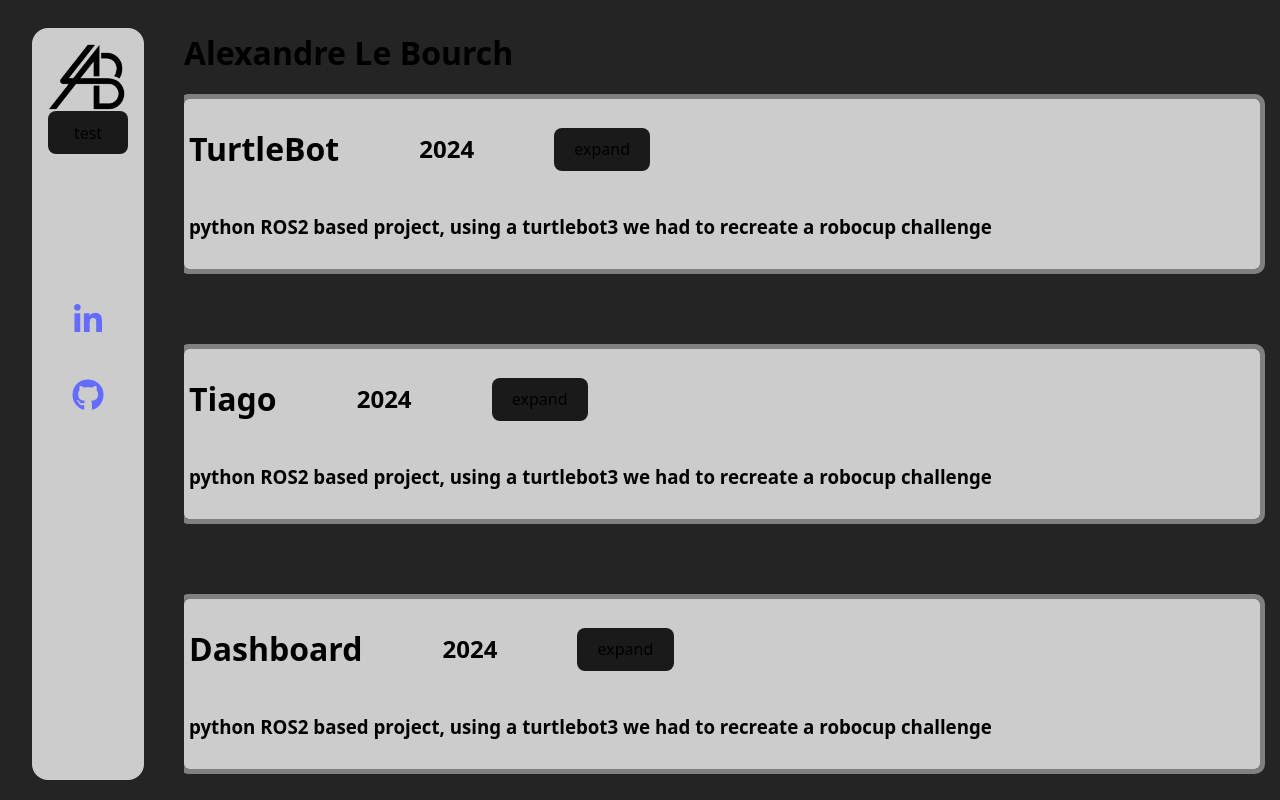
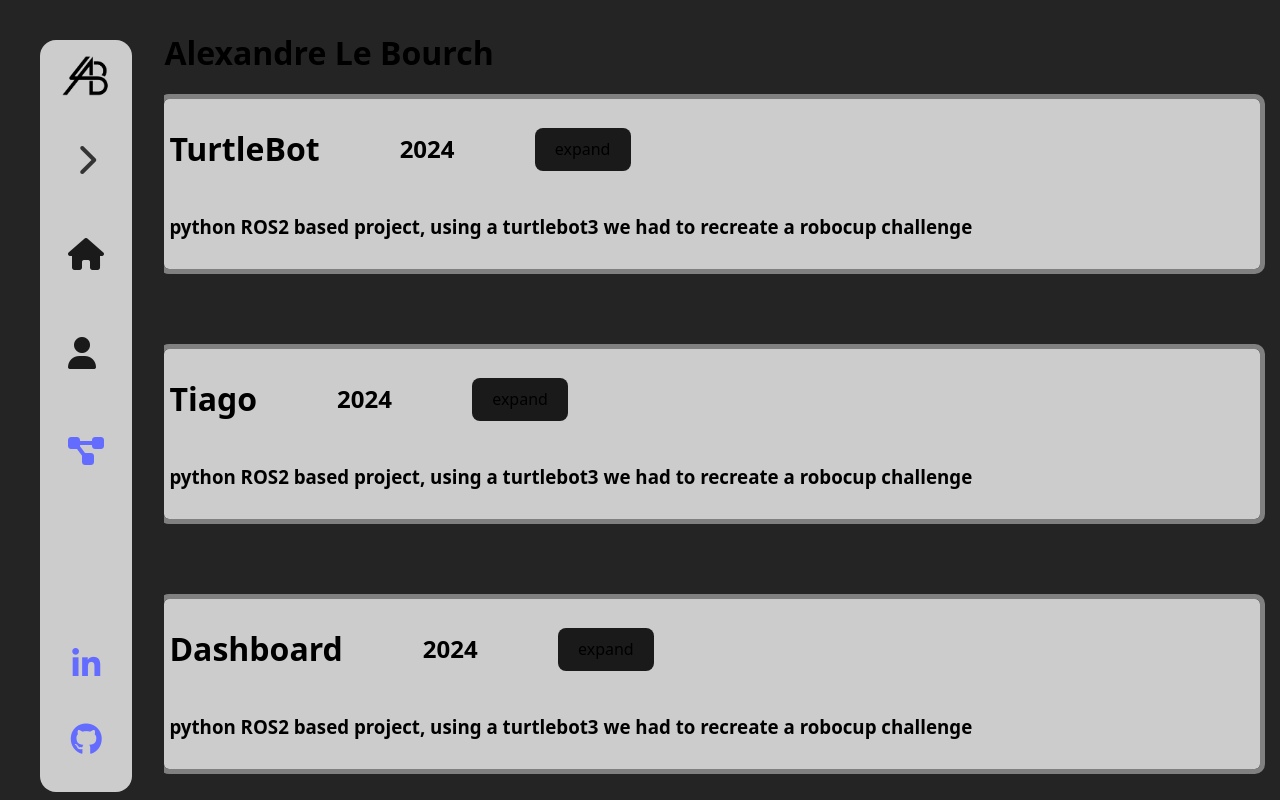
Before and after one commit to A-lebourch/portfolio, a Vue app: page /portfolio/projects in a window 1280 px wide. Built offline with nearby package versions, Linux system fonts and the light colour scheme.

Commit message:
continuer amelioration sidebar

```diff
--- a/src/App.vue
+++ b/src/App.vue
@@ -23,9 +23,9 @@ export default {
   data() {
     return {
       menu:[
-            { path: '/portfolio', name: 'Home'},
-            { path: '/portfolio/about', name: 'Présentation'},
-            { path: '/portfolio/projects', name: 'Mes projets'}
+            { path: '/portfolio', name: 'Home', icon:'fa-solid fa-house'},
+            { path: '/portfolio/about', name: 'Présentation', icon:'fa-solid fa-user'},
+            { path: '/portfolio/projects', name: 'Mes projets', icon:'fa-solid fa-diagram-project'}
           ]
     };
   },
--- a/src/components/Page.vue
+++ b/src/components/Page.vue
@@ -24,7 +24,6 @@ export default {
   display:flex;
   flex-direction: column;
   width: 100%;
-  margin-left: 2.5rem;
   width: 100%;
   height: 100%;
   overflow: auto;
--- a/src/components/Sidebar.vue
+++ b/src/components/Sidebar.vue
@@ -1,22 +1,20 @@
 <template lang="pug">
-  div(:class="expanded ? 'sidebar-open':'sidebar-closed'")
-    div(class="container")
-      img(src="../assets/Logo_ALB.png" alt="Logo_ALB.png" class="image")
-    button(@click="expanded=!expanded") test
-    div(v-if="expanded")
-      div(v-for="page in items" :key="page.path")
-        router-link(:to="page['path']")
-          //- button(class="button" :style="this.$route.path == page['path'] ? 'background-color: var(--link-color)' : ''")
-          div(class="item_container")
-            h1(:class="page['icon']")
-            h3 {{ page['name'] }}
-    div(v-else)
-      div(v-for="page in items" :key="page.path" class="sidebar-item")
-        router-link(:to="page['path']")
-          div(class="item_container")
-            h1(:class="page['icon']")
-    div(class="container")
-      slot
+div(:class="expanded ? 'sidebar sidebar-open' : 'sidebar sidebar-closed'")
+  div(class="logo-container")
+    img(src="../assets/Logo_ALB.png" alt="Logo_ALB.png" class="logo")
+
+  button(@click="expanded = !expanded" class="toggle-button")
+    h1(v-if="!expanded" class="fa-solid fa-chevron-right")
+    h1(v-if="expanded" class="fa-solid fa-chevron-left")
+
+  div(class="menu")
+    div(v-for="page in items" :key="page.path" class="menu-item")
+      router-link(:to="page.path" class="menu-link")
+        h1(:class="page.icon" class="menu-icon" :style="this.$route['path']==page.path ? 'color: var(--link-color)':'color: var(--button-color)'")
+        span(v-if="expanded" class="menu-text") {{ page.name }}
+
+  div(class="slot")
+    slot
 </template>
 
 <script>
@@ -27,68 +25,101 @@ export default {
   },
   data() {
     return {
-      expanded:false,
+      expanded: false,
     };
   },
-  computed: {},
-  mounted() {},
-  methods: {},
 };
 </script>
 
 <style>
-.item_container{
-  display: flex;
-  flex-direction: row;
-  overflow: visible;
-  justify-content: center;
-}
-.container {
+.sidebar {
   display: flex;
   flex-direction: column;
-  align-items: center;
+  background-color: var(--gray);
+  height: 90vh;
+  padding: 1rem;
+  margin: 2rem;
+  border-radius: 1rem;
+  transition: width 0.3s ease-in-out;
 }
 
-.image {
-  position: sticky;
-  top: 0px;
-  left: 0px;
-  width: 5rem;
+.sidebar-open {
+  width: 12rem;
+}
+
+.sidebar-closed {
+  width: 4rem;
+}
+
+.logo-container {
+  display: flex;
+  justify-content: center;
+  width: 100%;
+  margin-bottom: 1rem;
+}
+
+.logo {
+  width: 3rem;
   height: auto;
 }
 
-.sidebar-open {
+.toggle-button {
+  width: 100%;
+  background: transparent;
+  border-radius: 0.5rem;
+  color: var(--text-color);
+}
+
+.menu {
+  justify-self: center;
   display: flex;
   flex-direction: column;
-  background-color: var(--gray);
-  width: 12rem;
-  height: 90vh;
-  padding: 1rem;
-  margin-top: 2.5vh;
-  margin-left: 1.5rem;
-  transition: 0.5s;
-  border-radius: 1rem;
+  width: 100%;
+  gap: 0.5rem;
 }
 
-.sidebar-closed {
-  display: flex;
-  flex-direction: column;
-  background-color: var(--gray);
-  width: 5rem;
-  height: 90vh;
-  padding: 1rem;
-  margin-top: 2.5vh;
-  margin-left: 1.5rem;
-  transition: 0.5s;
-  border-radius: 1rem;
+.menu-item {
+  /* width: 100%; */
 }
 
-.button {
-  width: 100%;
+.menu-link {
+  display: flex;
+  align-items: center;
+  gap: 0.8rem;
+  padding: 0.5rem;
+  margin: auto;
+  color: white;
+}
+
+.menu-icon {
+  margin-left: 0.25rem;
   text-align: left;
 }
 
-button:hover {
-  background-color: var(--link-color);
+.menu-text {
+  white-space: nowrap;
+  color: var(--text-color);
+  font-weight: bold;
+  font-size: x-large;
+  transition: opacity 0.3s ease-in-out, width 0.3s ease-in-out;
+}
+
+.sidebar-open .menu-text {
+  opacity: 1;
+  width: auto;
+}
+
+.sidebar-closed .menu-text {
+  opacity: 0;
+  width: 0;
+  overflow: hidden;
+}
+
+.slot {
+  margin-top: auto;
+  width: 100%;
+  text-align: center;
+  display: flex;
+  flex-direction: column;
 }
 </style>
```
